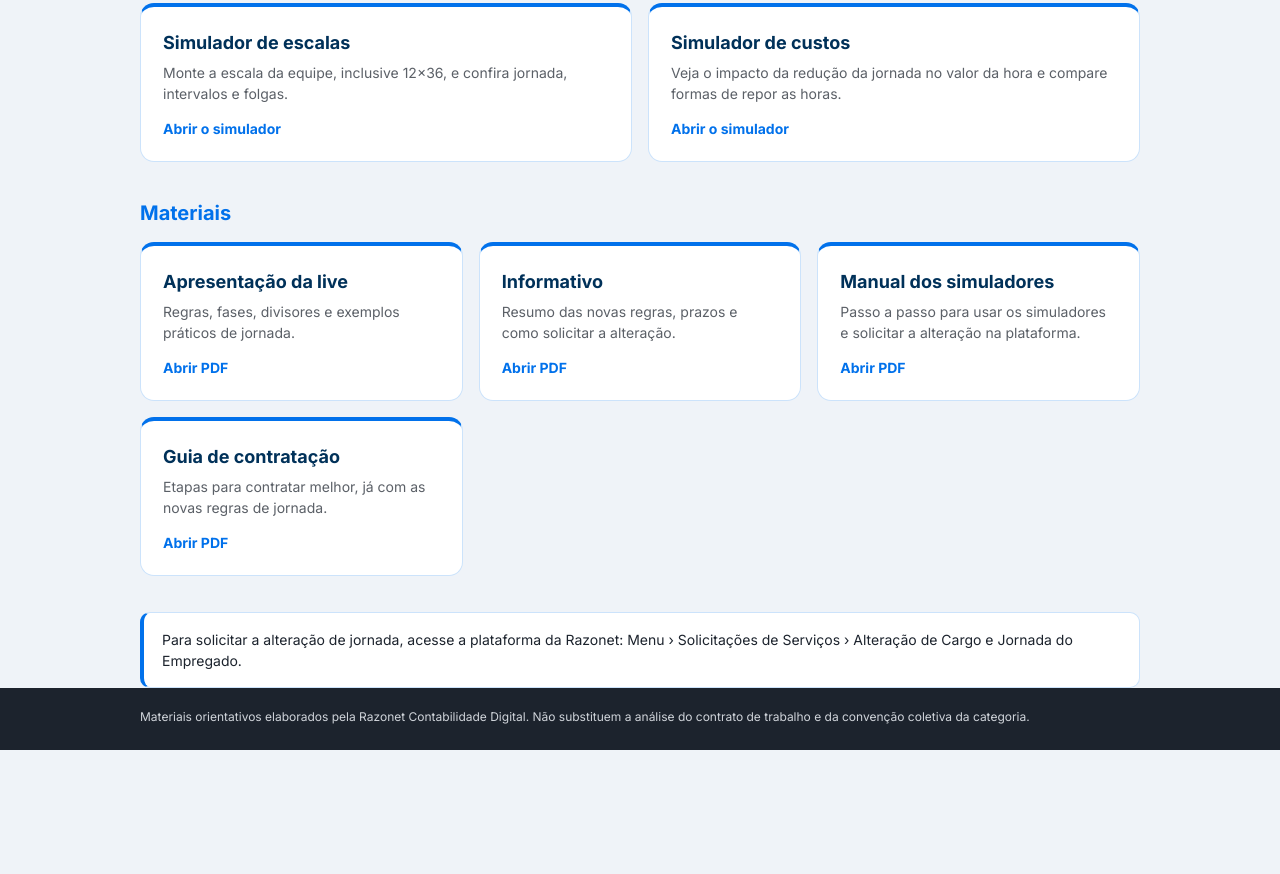
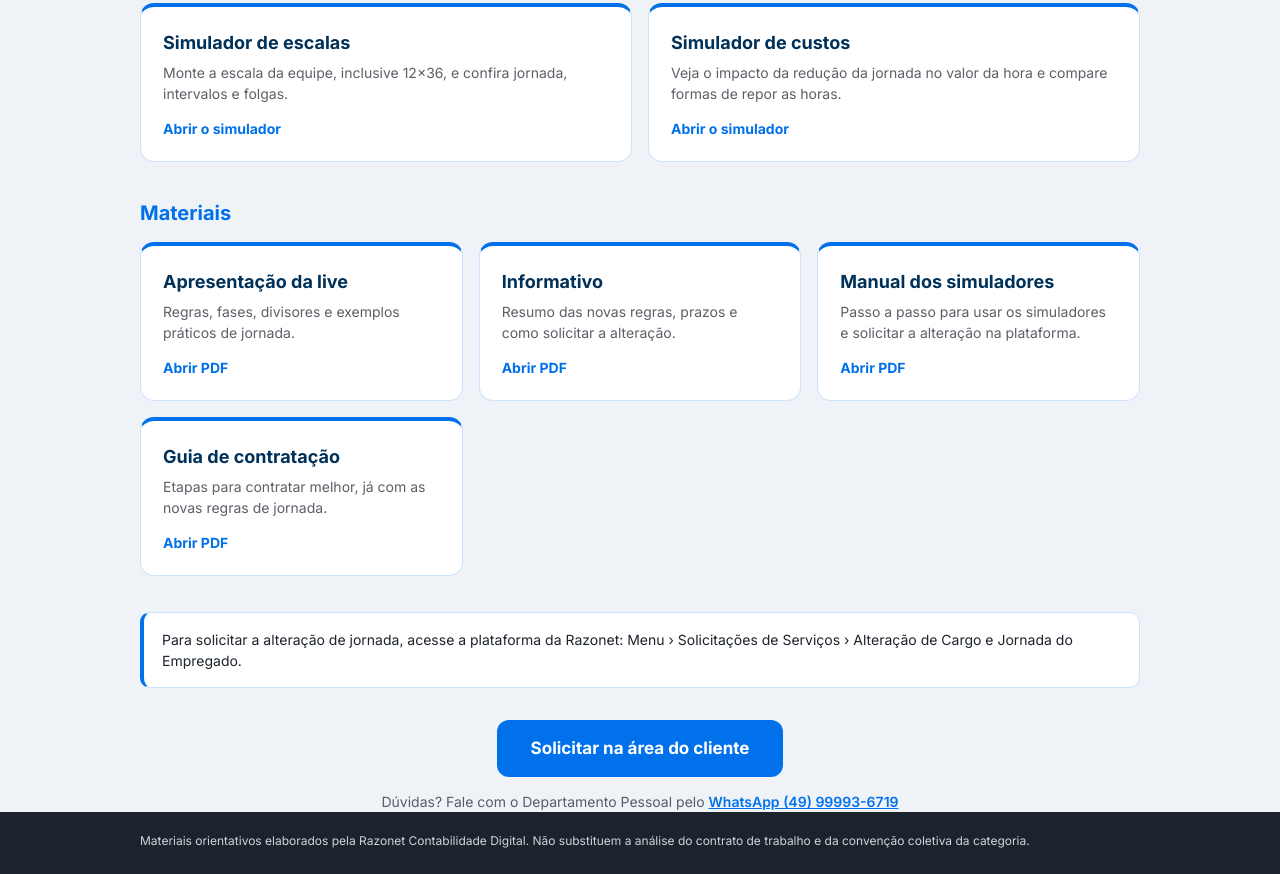
Before and after one commit to emanuellequaiatto-wq/Fim-da-escala-6x1, a plain HTML site: page index.html in a window 1280 px wide. Shown: the part 398-1272 px from the top of the page. Before the commit the page ends 1148 px from the top, so only its background shows below. Drawn offline with Linux system fonts and the light colour scheme.

Commit message:
Add files via upload

```diff
--- a/index.html
+++ b/index.html
@@ -28,6 +28,11 @@ a.card b{display:block;color:var(--title);font-size:18px;margin-bottom:6px}
 a.card span{display:block;color:var(--soft);font-size:14px}
 a.card em{display:block;margin-top:14px;font-style:normal;font-weight:700;color:var(--accent);font-size:14px}
 .note{background:var(--surface);border:1px solid var(--line);border-left:4px solid #0171EB;border-radius:10px;padding:16px 18px;font-size:14px}
+.cta{text-align:center;margin-top:32px}
+.btn{display:inline-block;background:#0171EB;color:#FFFFFF;text-decoration:none;font-weight:700;font-size:17px;padding:16px 34px;border-radius:12px}
+.btn:hover{background:#0151A2}
+.cta p{margin:14px 0 0;font-size:14px;color:var(--soft)}
+.cta p a{color:var(--accent);font-weight:600}
 footer{background:#1C232D;color:#EFF3F8;font-size:12px;padding:20px 0}
 footer p{margin:0 0 4px;opacity:.85}
 </style>
@@ -55,6 +60,10 @@ footer p{margin:0 0 4px;opacity:.85}
     <a class="card" href="guia-de-contratacao.pdf"><b>Guia de contratação</b><span>Etapas para contratar melhor, já com as novas regras de jornada.</span><em>Abrir PDF</em></a>
   </div>
   <div class="note">Para solicitar a alteração de jornada, acesse a plataforma da Razonet: Menu › Solicitações de Serviços › Alteração de Cargo e Jornada do Empregado.</div>
+  <div class="cta">
+    <a class="btn" href="https://cliente.razonet.com.br" target="_blank" rel="noopener">Solicitar na área do cliente</a>
+    <p>Dúvidas? Fale com o Departamento Pessoal pelo <a href="https://wa.me/5549999936719" target="_blank" rel="noopener">WhatsApp (49) 99993-6719</a></p>
+  </div>
 </main>
 <footer>
   <div class="wrap">
```
